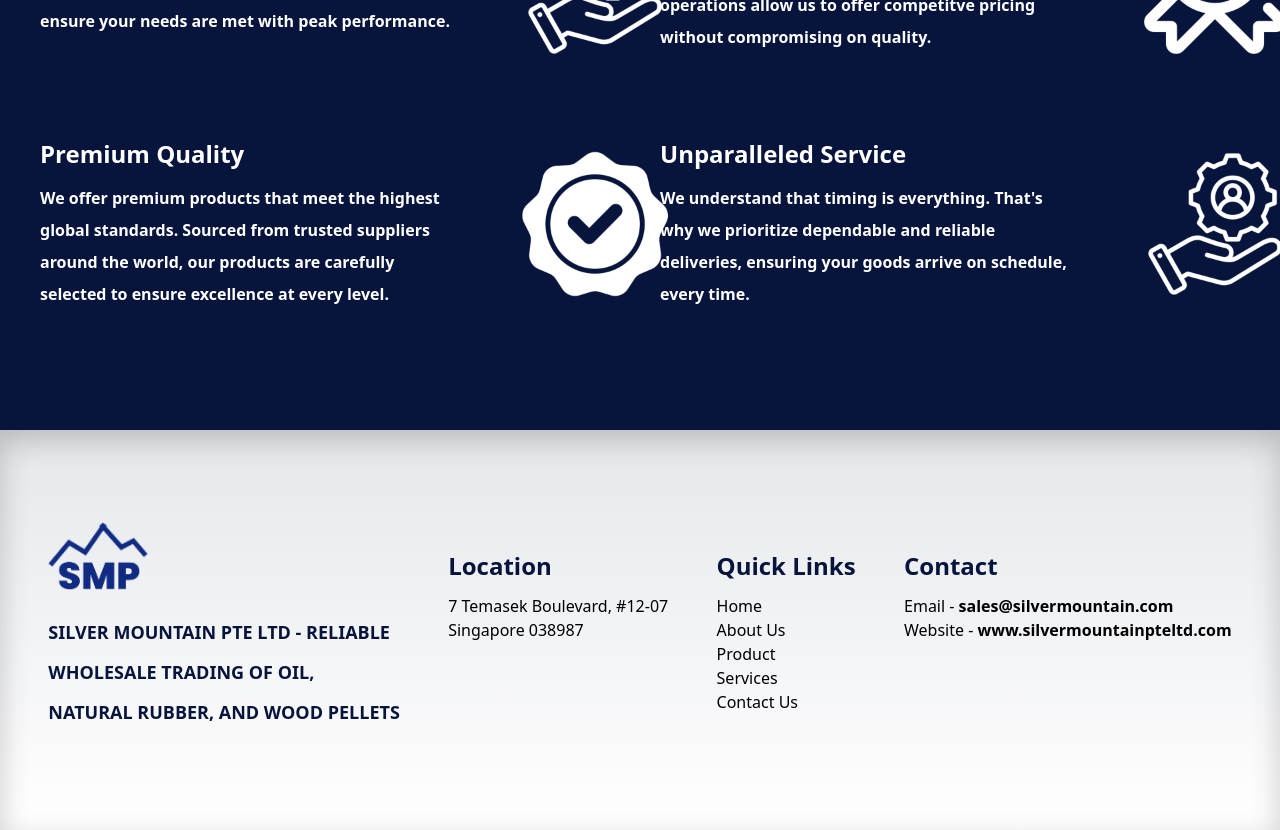
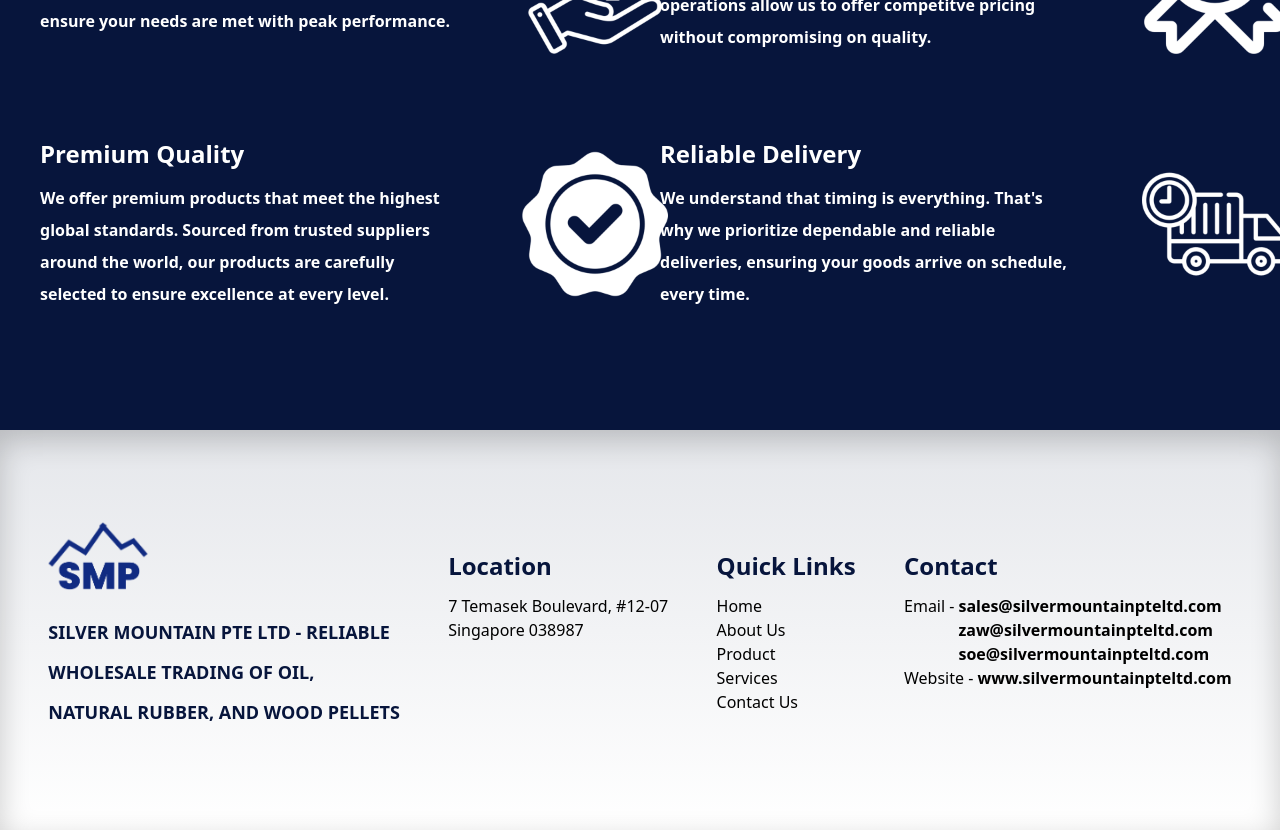
Before and after one commit to iamjusSawSoe/silvermountain, a Next.js app: page / in a window 1280 px wide. Shown: the part 1040-1870 px from the top of the page. Built offline with nearby package versions, Linux system fonts and the light colour scheme.

Commit message:
change new design

```diff
--- a/app/layout.js
+++ b/app/layout.js
@@ -93,7 +93,7 @@ export default function RootLayout({ children }) {
       </head>
       <body className={`${poppins.variable} antialiased`}>
         <Header />
-        <main>{children}</main>
+        <main className="pt-[7.5rem]">{children}</main>
         <Footer />
       </body>
     </html>
--- a/app/page.js
+++ b/app/page.js
@@ -73,7 +73,7 @@ export default function Home() {
 
             <div className="flex flex-col-reverse md:flex-row w-full gap-8 xl:gap-16 justify-center xl:justify-normal items-start md:items-center">
               <div className="flex flex-col gap-3">
-                <h4 className="text-2xl font-bold">Unparalleled Service</h4>
+                <h4 className="text-2xl font-bold">Reliable Delivery</h4>
                 <p className="w-auto md:w-[26rem] font-semibold leading-8">
                   We understand that timing is everything. That&apos;s why we
                   prioritize dependable and reliable deliveries, ensuring your
@@ -81,7 +81,7 @@ export default function Home() {
                 </p>
               </div>
               <Image
-                src={"/assets/Icon/1.png"}
+                src={"/assets/Icon/4.png"}
                 alt="silver mountain benefits"
                 width={150}
                 height={150}
--- a/app/services/page.js
+++ b/app/services/page.js
@@ -16,7 +16,7 @@ const Services = () => {
           className="flex flex-col lg:flex-row justify-center items-center w-full gap-10"
         >
           <div className="text-white font-bold w-[90%] xl:w-[75%] mx-auto  py-20 flex min-h-screen lg:h-screen">
-            <div className="grid lg:grid-cols-[63%_37%] gap-8 items-center">
+            <div className="grid lg:grid-cols-[67%_33%] gap-8 items-center">
               <div>
                 <h2 className="text-5xl mb-4">Our Services</h2>
                 <p className="text-lg mb-5 whitespace-pre-line leading-loose tracking-[0.02rem]">
--- a/components/Footer.js
+++ b/components/Footer.js
@@ -5,12 +5,15 @@ const Footer = () => {
   return (
     <div className="flex flex-col lg:flex-row bg-gradient-to-b from-gray-200 to-white shadow-[inset_0px_10px_30px_rgba(0,0,0,0.2)] items-center justify-evenly py-10 lg:py-16">
       <div className="flex flex-col mt-3 gap-3 mb-10">
+        <Link href={"/"}>
           <Image
             src={"/assets/blue_logo.png"}
             alt="logo"
             width={100}
             height={100}
           />
+        </Link>
+
         <h2 className="text-secondary text-lg font-bold">
           SILVER MOUNTAIN PTE LTD - RELIABLE
         </h2>
@@ -32,9 +35,15 @@ const Footer = () => {
           <div className="self-start mt-4">
             <h1 className="text-secondary text-2xl font-bold">Contact</h1>
             <div className="flex flex-col mt-3">
-              <span>
-                Email - <b>sales@silvermountainpteltd.com</b>
+              <div className="flex gap-1">
+                <span>Email -</span>
+                <span className="flex flex-col">
+                  <b>sales@silvermountainpteltd.com</b>
+                  <b>zaw@silvermountainpteltd.com</b>
+                  <b>soe@silvermountainpteltd.com</b>
                 </span>
+              </div>
+
               <span>
                 Website - <b>www.silvermountainpteltd.com</b>
               </span>
@@ -65,9 +74,14 @@ const Footer = () => {
       <div className="hidden lg:block self-start mt-14">
         <h1 className="text-secondary text-2xl font-bold">Contact</h1>
         <div className="flex flex-col mt-3">
-          <span>
-            Email - <b>sales@silvermountain.com</b>
+          <div className="flex gap-1">
+            <span>Email - </span>
+            <span className="flex flex-col">
+              <b>sales@silvermountainpteltd.com</b>
+              <b>zaw@silvermountainpteltd.com</b>
+              <b>soe@silvermountainpteltd.com</b>
             </span>
+          </div>
           <span>
             Website - <b>www.silvermountainpteltd.com</b>
           </span>
--- a/components/Header.js
+++ b/components/Header.js
@@ -37,8 +37,9 @@ const Header = () => {
   ];
 
   return (
-    <div className="grid grid-cols-[35%_65%] items-center bg-primary text-white px-8 sm:px-16 lg:px-10 xl:px-20 h-[7.5rem]">
+    <div className="grid grid-cols-[35%_65%] fixed top-0 left-0 w-full z-50 items-center bg-primary text-white px-4 sm:px-12 lg:px-10 xl:px-20 h-[7.5rem]">
       {/* Logo */}
+      <Link href={"/"}>
         <Image
           src="/assets/Logo.png"
           className="justify-self-start align-self-center mb-4"
@@ -47,6 +48,7 @@ const Header = () => {
           height={95}
           priority
         />
+      </Link>
 
       {/* Desktop Navigation (visible on lg and above) */}
       <div className="hidden lg:flex gap-4 justify-between items-center font-bold text-lg text-[22px] xl:mr-20">
```
Lines whose indentation alone changed are shown as unchanged.
